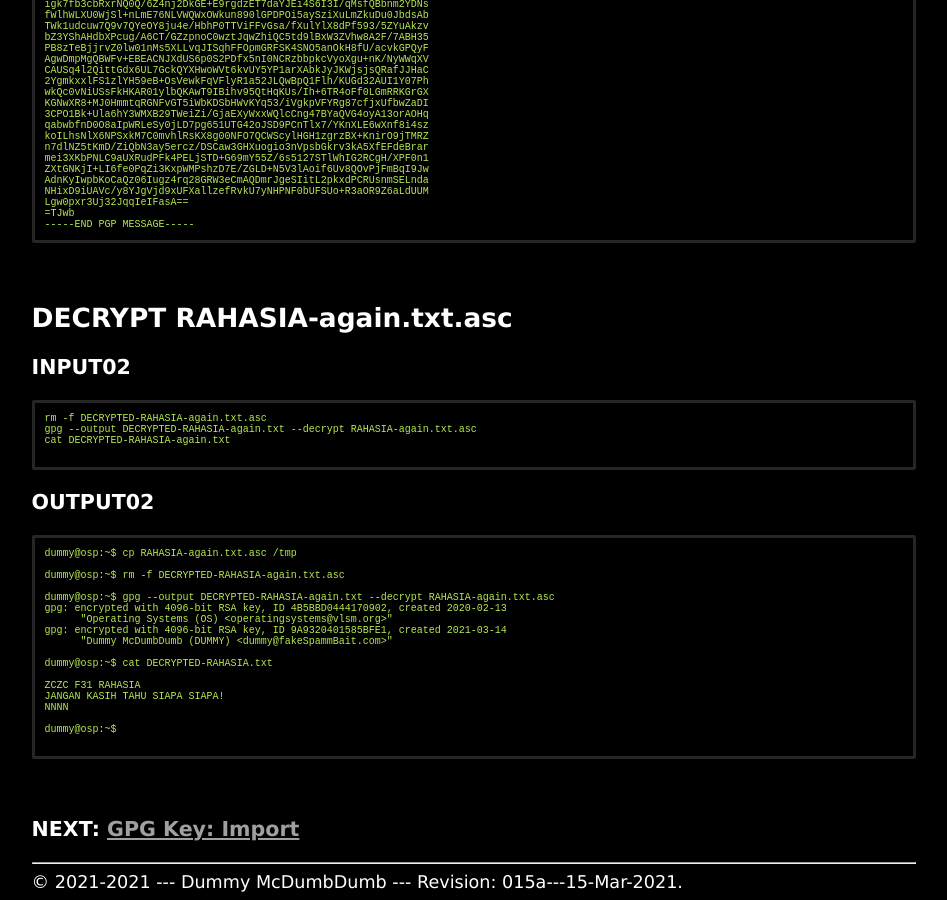
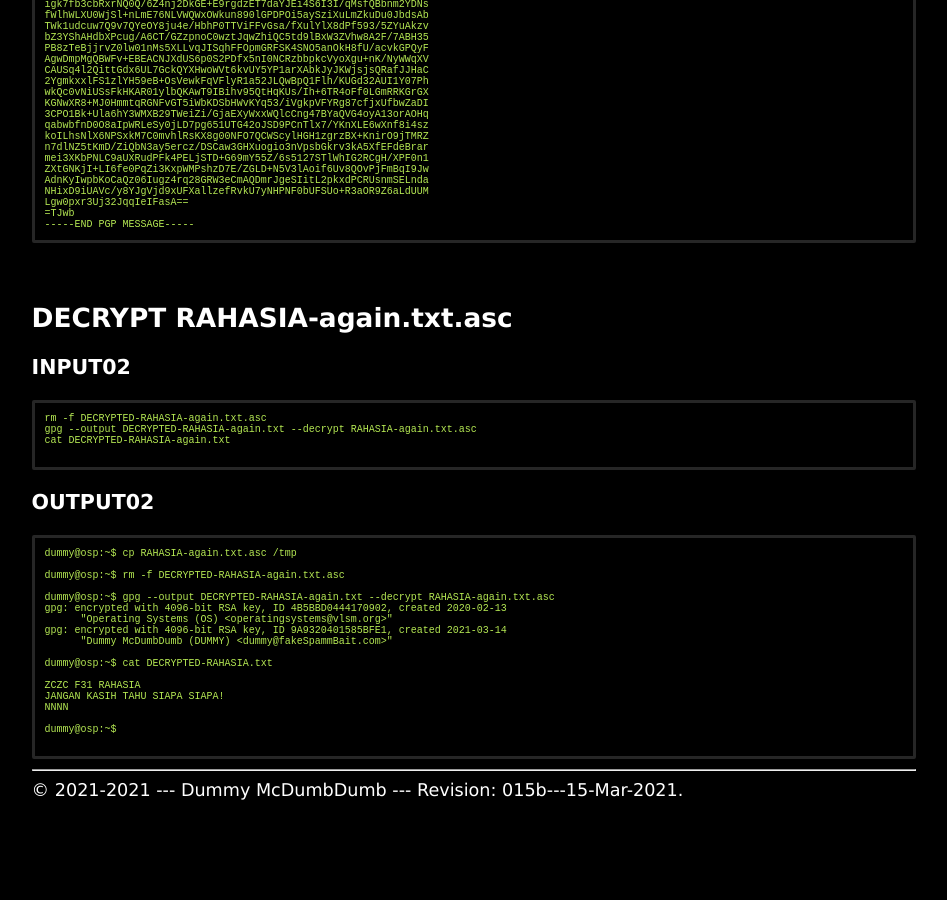
Before and after one commit to mcdumbdumb/gnupg, a Jekyll site: the page built from 006.md, in a window 1280 px wide and 900 px high, scrolled down 1132 px. Shown: the whole window, without its empty margins (166-1113 px from the left). Built offline with Jekyll 4.4.1, drawn with Linux system fonts in a browser that asks for light colours; after the commit the page ends 1940 px from its top, so only the background shows below that.

Commit message:
modified:   004.md 006.md _config.yml

````diff
--- a/006.md
+++ b/006.md
@@ -119,6 +119,3 @@ NNNN
 dummy@osp:~$
 
 ```
-
-<br>
-### NEXT: [GPG Key: Import](007.md)
--- a/_config.yml
+++ b/_config.yml
@@ -1,5 +1,5 @@
 title:       "GNUPG"
-version:     "015a---15-Mar-2021"
+version:     "015b---15-Mar-2021"
 copyright:   "2021-2021"
 description: >-
   This is Dummy McDumbDumb!
````
Also changed, not shown: 004.md (+1 -1 lines), 1 other file.
